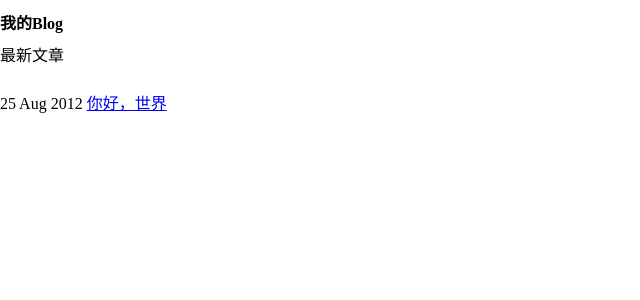
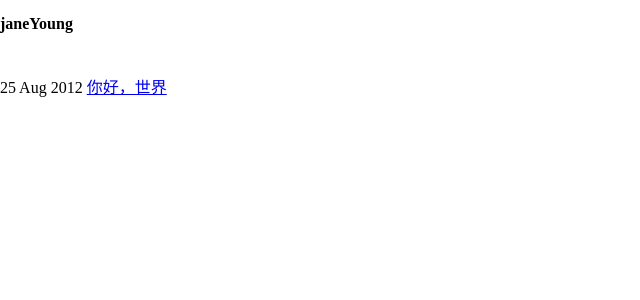
Before and after one commit to janeYoung/blog, a Jekyll site: the page built from index.html, in a window 1280 px wide. Shown: the top 300 px of the page, without its empty margins (0-640 px from the left). Built offline with Jekyll 4.4.1, drawn with Linux system fonts in a browser that asks for light colours.

Commit message:
Update index.html
添加容器

```diff
--- a/index.html
+++ b/index.html
@@ -1,12 +1,13 @@
 ---
 layout: default
-title: 我的Blog
+title: janeYoung
 ---
     <link rel="stylesheet" href="{{ site.baseurl }}/style/common.css" type="text/css" />
 　　<h2>{{ page.title }}</h2>
-　　<p>最新文章</p>
-　　<ul>
+　　<div class='contain'>
+　　  <ul>
     　　　　{% for post in site.posts %}
     　　　　　　<li>{{ post.date | date_to_string }} <a href="{{ site.baseurl }}{{ post.url }}">{{ post.title }}</a></li>
     　　　　{% endfor %}
-    </ul>
+      </ul>
+    </div>
```
